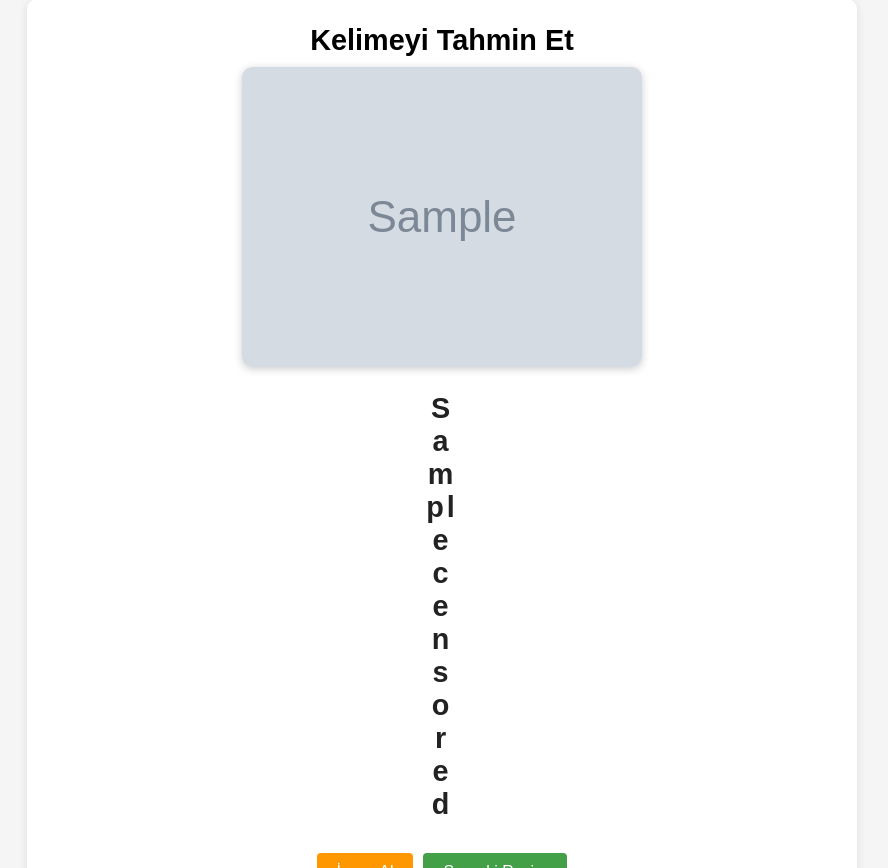
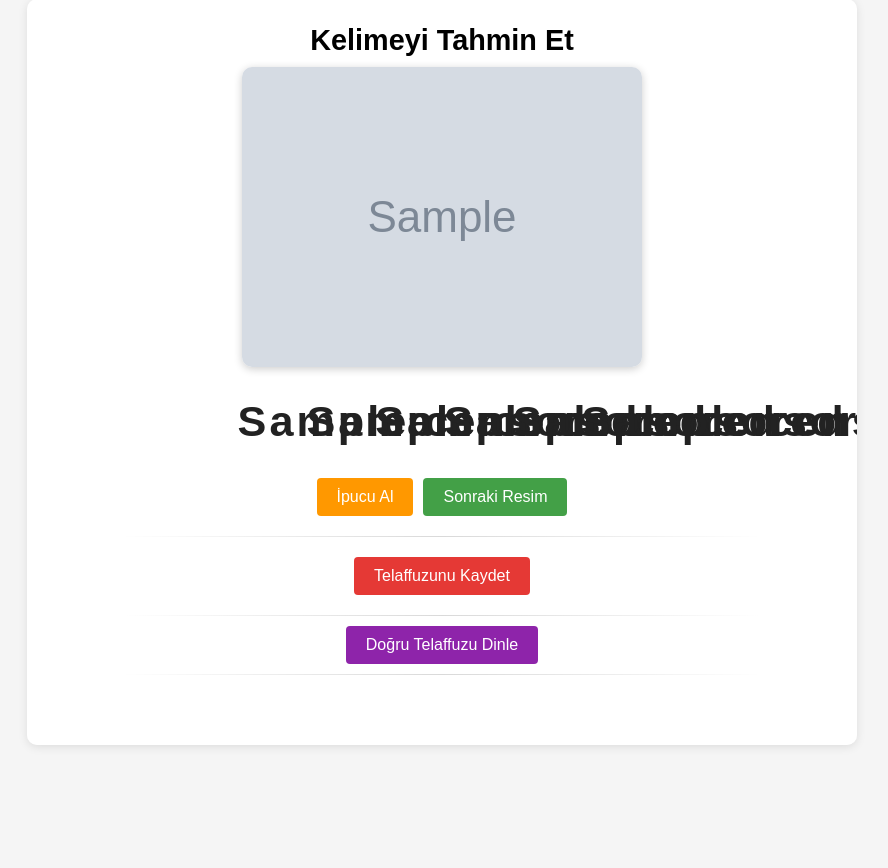
Before and after one commit to caltunay/therapy-app-flask, a Flask app: template templates/index.html in a window 1280 px wide. Shown: the part 79-947 px from the top of the page, without its empty margins (198-1086 px from the left). Run offline with Flask 3, Linux system fonts and the light colour scheme; the template is opened without the code that fills it: most values are stand-ins (such as "Sample title", 1, 10 or a date in 2020); grey boxes marked "Sample" are stand-in pictures.

Commit message:
words being split at random points fixed

```diff
--- a/app.py
+++ b/app.py
@@ -1,3 +1,5 @@
+# This file is now modularized. All logic has been moved to config.py, services.py, routes.py, __init__.py, and run.py.
+
 from flask import Flask, render_template, request, session, redirect, url_for, send_file, jsonify, Response
 import random
 import requests
@@ -36,7 +38,7 @@ def get_random_entry():
     }
 
     response = requests.get(
-        f"{SUPABASE_PROJECT_URL}/rest/v1/{SUPABASE_TABLE}?select=s3_key,eng_word,tr_word",
+        f"{SUPABASE_PROJECT_URL}/rest/v1/{SUPABASE_TABLE}?select=s3_key,eng_word,tr_word&is_confirmed=eq.true",
         headers=headers
     )
 
--- a/static/styles.css
+++ b/static/styles.css
@@ -66,6 +66,13 @@ body {
     display: flex;
     flex-wrap: wrap; /* Allow letters to wrap */
     justify-content: center;
+    gap: 8px;
+}
+
+.word-group {
+    white-space: nowrap;
+    display: inline-block;
+    margin-right: 4px;
 }
 
 .instructions {
--- a/templates/index.html
+++ b/templates/index.html
@@ -10,14 +10,21 @@
     </div>
 
     <div class="word-display" id="censored-word">
-        {% for i in range(tr_word|length) %}
-            {% if tr_word[i] == ' ' %}
-                <span class="space">&nbsp;&nbsp;</span>
-            {% elif censored[i] == '_' %}
-                <span class="letter" data-index="{{ i }}">_</span>
-            {% else %}
-                <span class="letter revealed" data-index="{{ i }}">{{ censored[i] }}</span>
-            {% endif %}
+        {% set words = tr_word.split() %}
+        {% set current_pos = 0 %}
+
+        {% for word in words %}
+            <span class="word-group">
+                {% for i in range(word|length) %}
+                    {% set global_idx = current_pos + i %}
+                    {% if censored[global_idx] == '_' %}
+                        <span class="letter" data-index="{{ global_idx }}">_</span>
+                    {% else %}
+                        <span class="letter revealed" data-index="{{ global_idx }}">{{ censored[global_idx] }}</span>
+                    {% endif %}
+                {% endfor %}
+            </span>
+            {% set current_pos = current_pos + word|length + 1 %}
         {% endfor %}
     </div>
 
@@ -163,28 +170,38 @@
     // Helper function to update the censored word display
     function updateCensoredWord(censored) {
         const trWord = "{{ tr_word }}";
+        const words = trWord.split(' ');
         const container = document.getElementById('censored-word');
         container.innerHTML = '';
-        for (let i = 0; i < trWord.length; i++) {
-            if (trWord[i] === ' ') {
-                const span = document.createElement('span');
-                span.className = 'space';
-                span.innerHTML = '&nbsp;&nbsp;';
-                container.appendChild(span);
-            } else if (censored[i] === '_') {
+
+        let currentPos = 0;
+
+        for (let wordIndex = 0; wordIndex < words.length; wordIndex++) {
+            const word = words[wordIndex];
+            const wordGroup = document.createElement('span');
+            wordGroup.className = 'word-group';
+
+            for (let i = 0; i < word.length; i++) {
+                const globalIdx = currentPos + i;
                 const span = document.createElement('span');
                 span.className = 'letter';
-                span.dataset.index = i;
-                span.textContent = '_';
-                span.addEventListener('click', letterClickHandler);
-                container.appendChild(span);
-            } else {
-                const span = document.createElement('span');
-                span.className = 'letter revealed';
-                span.dataset.index = i;
-                span.textContent = censored[i];
-                container.appendChild(span);
+                span.dataset.index = globalIdx;
+
+                // Check if this letter is revealed in the censored text
+                if (globalIdx < censored.length && censored[globalIdx] !== '_') {
+                    span.classList.add('revealed');
+                    span.textContent = censored[globalIdx];
+                } else {
+                    span.textContent = '_';
+                    span.addEventListener('click', letterClickHandler);
+                }
+
+                wordGroup.appendChild(span);
             }
+
+            container.appendChild(wordGroup);
+            // Move position to after this word plus a space
+            currentPos += word.length + 1;
         }
 
         // Check if all letters are revealed
--- a/templates/layout.html
+++ b/templates/layout.html
@@ -6,6 +6,30 @@
     <title>{% block title %}Terapi Uygulaması{% endblock %}</title>
     <link rel="stylesheet" href="{{ url_for('static', filename='styles.css') }}">
     {% block head %}{% endblock %}
+    <style>
+        /* ...existing styles... */
+        .word-display {
+            display: flex;
+            flex-wrap: wrap;
+            gap: 10px;
+            margin: 20px 0;
+        }
+
+        .word-group {
+            display: inline-flex;
+            margin-right: 0;
+        }
+
+        .letter {
+            display: inline-block;
+            width: 1.5em;
+            text-align: center;
+            font-size: 1.5em;
+            font-weight: bold;
+            margin: 0 2px;
+        }
+        /* ...existing styles... */
+    </style>
 </head>
 <body>
     <div class="nav-menu">
```
